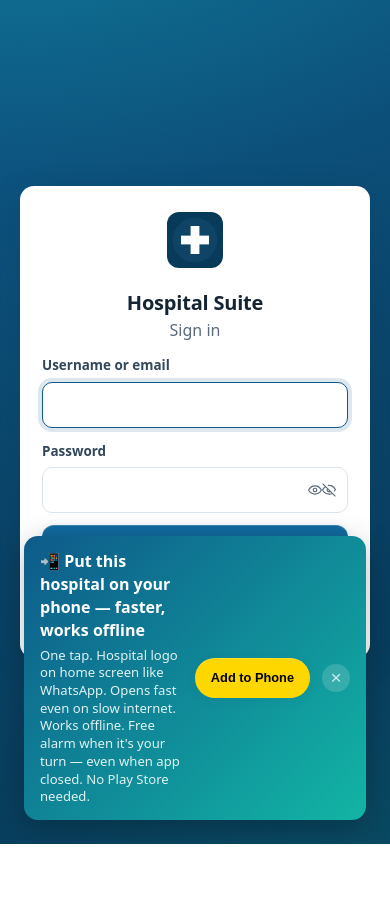
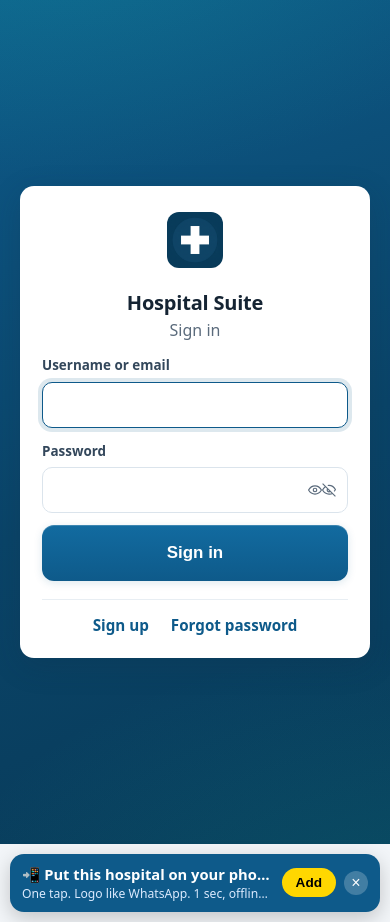
Before and after one commit to Hcarepro2026/hositalsuite, a Flask app: page /login?next=/triage/ in a window 390 px wide. Before the commit the page ends 844 px from the top, so only its background shows below. Run offline with Flask 3, Linux system fonts and the light colour scheme.

Commit message:
founder fixes: PWA short bar Put hospital on phone faster offline One tap logo WhatsApp 1 sec offline free alarm no Play Store iPhone voice; emergency banner Reception Triage 8am-4pm only HIMS A&E always 24/7 voice alarm to all desks; welcome emergency card audited linked to A&E help desk chatbot; consulting room A&E always
Co-authored-by: arena-agent <297053741+arena-agent@users.noreply.github.com>

```diff
--- a/app/templates/_help_desk.html
+++ b/app/templates/_help_desk.html
@@ -8,7 +8,7 @@
    Falls back gracefully when the hospital has not filled in its contact
    details yet — it tells the patient to ask at reception instead of showing
    an empty box. #}
-<div class="help-desk">
+<div class="help-desk" id="help-desk">
   <b>{{ _('help_need') }}</b>
   {% if hospital and (hospital.phone or hospital.phone_alt) %}
     <div class="help-nums">
--- a/app/templates/_install.html
+++ b/app/templates/_install.html
@@ -1,26 +1,40 @@
-<div class="install-bar" id="install-bar" hidden style="background:linear-gradient(135deg,#0e5a8a,#12b5a5);color:#fff;padding:14px 16px;border-radius:14px;box-shadow:0 8px 30px rgba(0,0,0,0.25);margin:12px;display:flex;gap:12px;align-items:center">
-  <div style="flex:1">
-    <b style="display:block;font-size:1rem">📲 Put {{ hospital.name if hospital else 'this hospital' }} on your phone — faster, works offline</b>
-    <div class="hint" style="margin:4px 0 0;color:#e0f2f1;opacity:1;font-size:.82rem;line-height:1.35">One tap. Hospital logo on home screen like WhatsApp. Opens fast even on slow internet. Works offline. Free alarm when it's your turn — even when app closed. No Play Store needed.</div>
+{# PWA install — short per founder: Put [Hospital] on your phone — faster, works offline
+   One tap. Logo like WhatsApp. Fast, offline, free alarm. No Play Store.
+   Benefits: Faster 1 sec, logo, offline, free alarm, no Play Store, iPhone
+#}
+<div id="install-bar" hidden style="background:#0e5a8a;color:#fff;padding:10px 12px;border-radius:14px;box-shadow:0 6px 20px rgba(0,0,0,.2);margin:10px;display:flex;gap:8px;align-items:center">
+  <div style="flex:1;min-width:0">
+    <b style="display:block;font-size:.92rem;white-space:nowrap;overflow:hidden;text-overflow:ellipsis">📲 Put {{ hospital.name if hospital else 'this hospital' }} on your phone — faster, works offline</b>
+    <div style="font-size:.76rem;color:#dbeafe;margin-top:1px;line-height:1.25;white-space:nowrap;overflow:hidden;text-overflow:ellipsis">One tap. Logo like WhatsApp. 1 sec, offline, free alarm, no Play Store.</div>
   </div>
-  <button type="button" class="btn small" id="install-btn" style="background:#FFD700;color:#000;font-weight:900;min-height:40px;padding:8px 16px;border-radius:999px;white-space:nowrap">Add to Phone</button>
-  <button type="button" class="install-x" id="install-dismiss" aria-label="Hide" style="background:rgba(255,255,255,0.2);color:#fff;border:none;width:28px;height:28px;border-radius:50%;font-size:1.2rem">×</button>
+  <button type="button" id="install-btn" style="background:#FFD700;color:#000;font-weight:900;padding:7px 14px;border-radius:999px;border:none;white-space:nowrap;font-size:.85rem">Add</button>
+  <button type="button" id="install-dismiss" aria-label="Hide" style="background:rgba(255,255,255,.22);color:#fff;border:none;width:24px;height:24px;border-radius:50%;font-size:1rem;line-height:1">×</button>
 </div>
-<div class="install-how" id="install-how" hidden style="background:#fff;padding:16px;border-radius:14px;box-shadow:0 8px 30px rgba(0,0,0,0.2);margin:12px;border:1px solid #dbe4ec">
-  <b style="font-size:1.05rem">📲 Add to your home screen — benefits:</b>
-  <ul style="margin:10px 0 0;padding-left:18px;font-size:.88rem;line-height:1.5;color:#334155">
-    <li><b>Faster</b> — opens in 1 second, even on slow internet</li>
-    <li><b>Hospital logo</b> on home screen like WhatsApp</li>
-    <li><b>Works offline</b> — shows your queue even without internet</li>
-    <li><b>Free alarm</b> — buzzes even when app closed, like alarm, saves SMS cost</li>
-    <li>No Play Store, no update needed</li>
-  </ul>
-  <ol style="margin:12px 0 0;padding-left:18px;font-size:.85rem;line-height:1.5">
-    <li>Tap Chrome menu (three dots top right)</li>
-    <li>Tap <b>Add to Home screen</b> or <b>Install app</b></li>
-    <li>Tap Add. Hospital icon appears with your other apps.</li>
-    <li>iPhone: Safari → Share (square arrow) → Add to Home Screen</li>
-  </ol>
-  <button type="button" class="btn small" id="install-how-ok" style="margin-top:12px;background:#0e5a8a;color:#fff">Got it, thanks</button>
+
+<div id="install-how" hidden style="background:#fff;padding:14px;border-radius:14px;box-shadow:0 10px 28px rgba(0,0,0,.18);margin:10px;border:1px solid #dbe4ec;max-width:520px">
+  <div style="display:flex;gap:10px;align-items:flex-start">
+    <div style="font-size:1.6rem">📲</div>
+    <div style="flex:1">
+      <b style="font-size:.95rem">Put {{ hospital.name if hospital else 'hospital' }} on your phone — faster, works offline</b>
+      <div style="font-size:.82rem;color:#334155;margin-top:4px;line-height:1.4">One tap. Hospital logo on home screen like WhatsApp. Opens fast even on slow internet. Works offline. Free alarm when it's your turn — even when app closed. No Play Store needed.</div>
+      <ul style="margin:8px 0 0;padding-left:16px;font-size:.8rem;line-height:1.4;color:#334155">
+        <li>⚡ Faster — 1 sec open, even slow internet</li>
+        <li>📲 Logo on home screen like WhatsApp</li>
+        <li>📴 Works offline</li>
+        <li>🔔 Free alarm when it's your turn — even closed</li>
+        <li>🚫 No Play Store needed</li>
+      </ul>
+      <div style="margin-top:10px;background:#f8fafc;border-radius:10px;padding:10px;font-size:.78rem;line-height:1.35">
+        <b>How to add:</b><br>
+        <b>Android Chrome:</b> Menu (⋮) → Add to Home screen → Add<br>
+        <b>iPhone:</b> Share <span style="display:inline-block;border:1px solid #ccc;border-radius:4px;padding:0 4px">⎙</span> → Add to Home Screen → Add
+      </div>
+      <div style="display:flex;gap:8px;margin-top:12px">
+        <button type="button" id="install-how-add" class="btn small" style="background:#FFD700;color:#000;font-weight:900;padding:8px 14px;border-radius:999px;border:none">Add now</button>
+        <button type="button" id="install-how-ok" class="btn small secondary" style="padding:8px 14px;border-radius:999px">Got it</button>
+        <button type="button" class="btn small" style="background:#eef4f9;color:#0e5a8a" onclick="try{hmsVoice&&hmsVoice.speak('To add hospital to your phone: tap menu, add to home screen, add. You get logo like WhatsApp, fast one second, works offline, free alarm when it is your turn. No Play Store needed.')}catch(e){}">🔊 Voice</button>
+      </div>
+    </div>
+  </div>
 </div>
 <script src="{{ url_for('static', filename='js/pwa.js') }}?v={{ app_version }}" defer></script>
--- a/app/templates/hims/desk.html
+++ b/app/templates/hims/desk.html
@@ -1,6 +1,9 @@
 {% extends "base.html" %}
 {% block title %}HIMS Register{% endblock %}
 {% block content %}
+{% set show_always = True %}
+{% include "_emergency_banner.html" %}
+
 
 <div class="spread mb">
   <h1 style="margin:0">📁 HIMS Register</h1>
--- a/app/templates/reception/desk.html
+++ b/app/templates/reception/desk.html
@@ -1,6 +1,7 @@
 {% extends "base.html" %}
 {% block title %}Reception{% endblock %}
 {% block content %}
+{% include "_emergency_banner.html" %}
 <h1>🛎️ Reception</h1>
 <p class="muted">Welcome patients, take their details, and guide them to the next step. Fast Track patients are marked gold and seen first. <a href="/fasttrack" style="background:#000;color:#FFD700;padding:4px 10px;border-radius:999px;font-weight:900;text-decoration:none">👑 Fast Track Desk →</a></p>
 
--- a/app/templates/triage/bench.html
+++ b/app/templates/triage/bench.html
@@ -1,7 +1,9 @@
 {% extends "base.html" %}
 {% block title %}Triage{% endblock %}
 {% block content %}
+{% include "_emergency_banner.html" %}
 <h1>🩺 Triage</h1>
+<p class="muted" style="font-size:.85rem;background:#fff3cd;padding:8px 12px;border-radius:8px;border-left:4px solid #ffc107">🚨 Emergency shows here 8am-4pm only (working hours). On HIMS and Accident & Emergency page, emergency shows always (24/7) with voice alarm to all desks.</p>
 <p class="muted">Place each patient into a clinic and a doctor's room. Priority lane first: elderly 60+, pregnant, child under 5, wheelchair. Patient is called out loud by name, doctor told someone is coming. Journey time shown.</p>
 
 <div class="grid cols4 mb">
--- a/app/triage.py
+++ b/app/triage.py
@@ -359,7 +359,24 @@ def announce_long_waits(org_id: int) -> int:
 
 
 def announce_emergency(visit: PatientVisit, patient: Patient) -> None:
+    # Voice alarm to ALL — founder: emergency must alarm everywhere
+    spoken = announce.speech_name(patient.spoken_name) if patient else "Emergency patient"
+    detail = f"{spoken} needs immediate attention in Accident and Emergency."
     announce.to_station(visit.org_id, "emergency_arrival",
                         place="Accident and Emergency",
-                        detail=f"{announce.speech_name(patient.spoken_name)} "
-                               f"needs immediate attention.")
+                        detail=detail)
+    # Alarm every management + clinical role
+    for role in ("SUPER_ADMIN","MD_CEO","DMD","DCST","HEAD_ADMIN_HR","ADMIN_MANAGER","HOD","APEX_NURSE","DOCTOR","NURSE","RECEPTIONIST","TRIAGE_NURSE","HIMS_CLERK"):
+        try:
+            announce.to_role(visit.org_id, role, "emergency_arrival",
+                             place="Accident and Emergency",
+                             detail=detail, count=1, patient=spoken)
+        except Exception:
+            pass
+    try:
+        from . import personal_tv
+        sess = personal_tv.ensure_personal_session(visit.org_id, visit=visit)
+        personal_tv.update_session_from_visit(sess)
+        personal_tv.notify_patient_personal(sess, title="Emergency - A&E", body=f"{spoken} - go to Accident and Emergency now, you will be seen immediately", data={"priority": "EMERGENCY", "stage": "EMERGENCY"})
+    except Exception:
+        pass
```
Also changed, not shown: app/templates/_emergency_banner.html (added, +61 -0 lines), app/templates/consulting/room.html (+10 -0 lines), app/templates/patient_hub.html (+24 -5 lines), app/templates/queue_join.html (+11 -1 lines).
